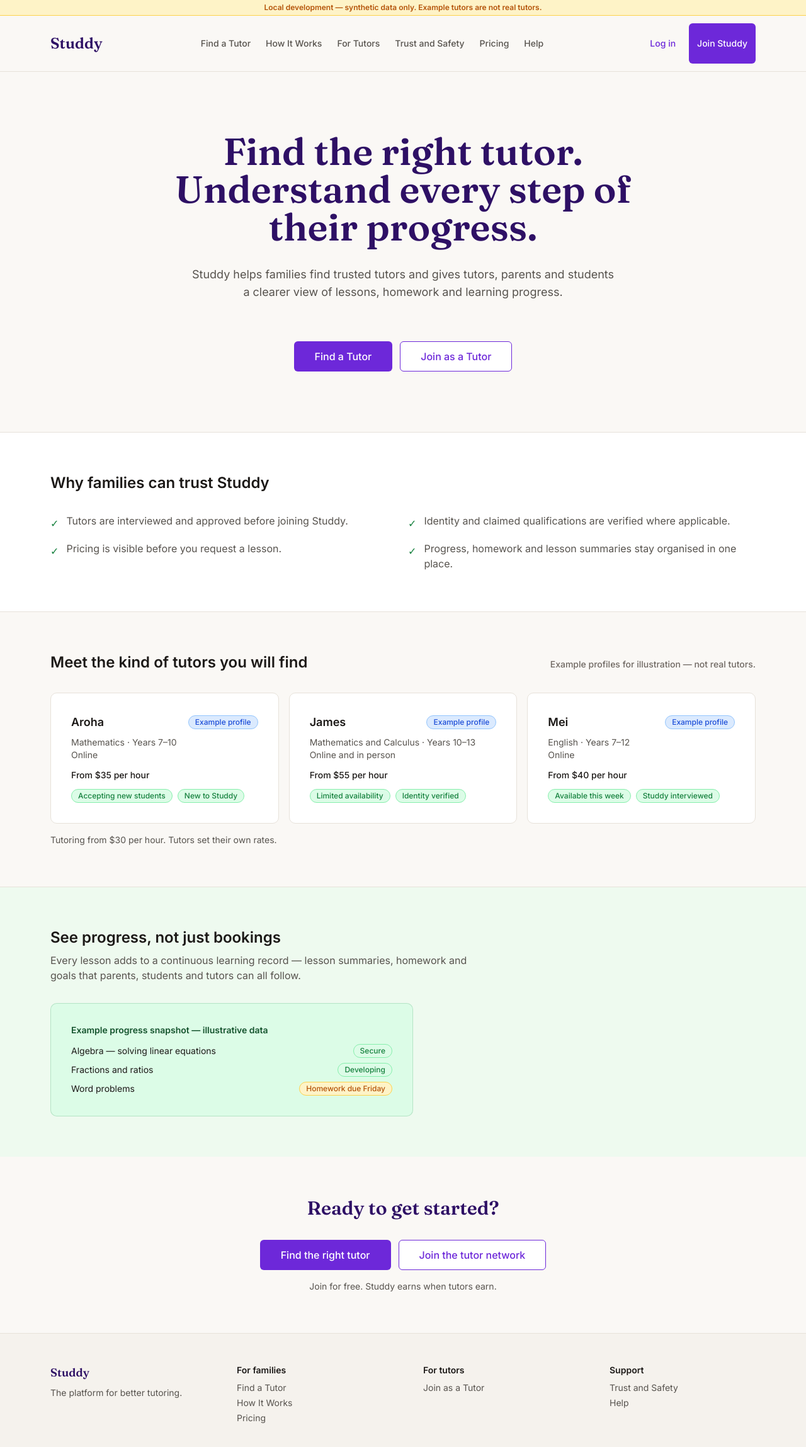
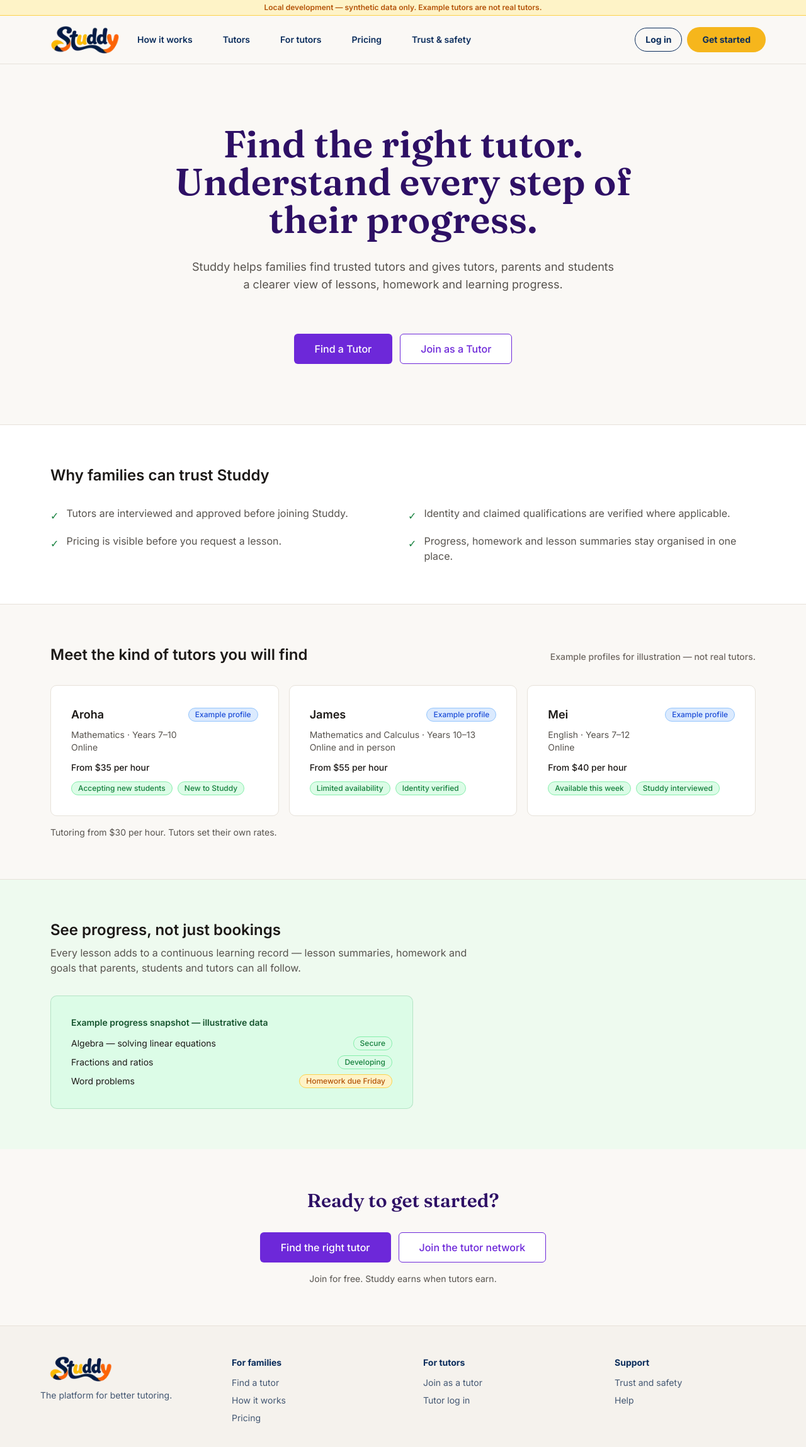
Before and after one commit to darshabloom/Studdy, a Next.js app in the folder apps/web/: page / in a window 1280 px wide. Shown: the top 2298 px of the page at 63% size. Built offline with nearby package versions, Linux system fonts and the light colour scheme.

Commit message:
feat(public): adopt approved Studdy logo, navy and yellow navigation

```diff
--- a/apps/web/src/components/layout/public-nav.tsx
+++ b/apps/web/src/components/layout/public-nav.tsx
@@ -1,41 +1,37 @@
+import Image from 'next/image';
 import Link from 'next/link';
-import { Button } from '@studdy/design-system';
 import type { ReactNode } from 'react';
+import logo from '@/assets/brand/studdy-logo-approved.webp';
 
-/** Public navigation, shared by the marketing pages and signed-out discovery. */
+/** Public navigation follows the approved Studdy navy/yellow brand kit. */
 export const PUBLIC_NAV_ITEMS = [
-  { href: '/tutors', label: 'Find a Tutor' },
-  { href: '/how-it-works', label: 'How It Works' },
-  { href: '/for-tutors', label: 'For Tutors' },
-  { href: '/trust-and-safety', label: 'Trust and Safety' },
+  { href: '/how-it-works', label: 'How it works' },
+  { href: '/tutors', label: 'Tutors' },
+  { href: '/for-tutors', label: 'For tutors' },
   { href: '/pricing', label: 'Pricing' },
-  { href: '/help', label: 'Help' },
+  { href: '/trust-and-safety', label: 'Trust & safety' },
 ] as const;
 
 export function PublicHeader(): ReactNode {
   return (
-    <div className="mx-auto flex max-w-6xl items-center justify-between gap-4 px-4 py-3">
-      <Link href="/" className="font-display text-2xl font-semibold text-brand-purple-deep">
-        Studdy
+    <div className="mx-auto flex w-full max-w-7xl flex-wrap items-center justify-between gap-4 px-5 py-4 sm:px-8">
+      <Link href="/" className="flex shrink-0 items-center rounded-md" aria-label="Studdy home">
+        <Image src={logo} alt="Studdy" priority unoptimized className="h-11 w-auto" />
       </Link>
-      <nav aria-label="Main" className="hidden items-center gap-5 lg:flex">
+      <nav aria-label="Main" className="order-3 flex w-full flex-wrap items-center justify-center gap-x-5 gap-y-2 text-sm font-semibold text-[#0B2D5C] lg:order-2 lg:w-auto lg:gap-7">
         {PUBLIC_NAV_ITEMS.map((item) => (
-          <Link
-            key={item.href}
-            href={item.href}
-            className="text-sm font-medium text-text-secondary hover:text-text-primary"
-          >
+          <Link key={item.href} href={item.href} className="rounded-md py-2 hover:text-[#F36F2B] focus-visible:outline-offset-4">
             {item.label}
           </Link>
         ))}
       </nav>
-      <div className="flex items-center gap-2">
-        <Button variant="quiet" size="sm" asChild>
-          <Link href="/sign-in">Log in</Link>
-        </Button>
-        <Button size="sm" asChild>
-          <Link href="/sign-up">Join Studdy</Link>
-        </Button>
+      <div className="order-2 ml-auto flex shrink-0 items-center gap-2 lg:order-3">
+        <Link href="/sign-in" className="rounded-full border border-[#0B2D5C] px-4 py-2 text-sm font-bold text-[#0B2D5C] hover:bg-[#DDEBFF]">
+          Log in
+        </Link>
+        <Link href="/sign-up" className="rounded-full bg-[#F6B61C] px-5 py-2.5 text-sm font-bold text-[#0B2D5C] hover:bg-[#ffd049]">
+          Get started
+        </Link>
       </div>
     </div>
   );
@@ -43,54 +39,31 @@ export function PublicHeader(): ReactNode {
 
 export function PublicFooter(): ReactNode {
   return (
-    <div className="mx-auto grid max-w-6xl gap-8 px-4 py-12 sm:grid-cols-2 lg:grid-cols-4">
+    <div className="mx-auto grid max-w-7xl gap-8 px-5 py-12 text-[#0B2D5C] sm:grid-cols-2 sm:px-8 lg:grid-cols-4">
       <div>
-        <p className="font-display text-lg font-semibold text-brand-purple-deep">Studdy</p>
-        <p className="mt-2 text-sm text-text-secondary">The platform for better tutoring.</p>
+        <Link href="/" aria-label="Studdy home"><Image src={logo} alt="Studdy" unoptimized className="h-10 w-auto" /></Link>
+        <p className="mt-3 text-sm text-[#435772]">The platform for better tutoring.</p>
       </div>
       <nav aria-label="Families" className="text-sm">
-        <p className="mb-2 font-semibold text-text-primary">For families</p>
-        <ul className="space-y-1 text-text-secondary">
-          <li>
-            <Link href="/tutors" className="hover:text-text-primary">
-              Find a Tutor
-            </Link>
-          </li>
-          <li>
-            <Link href="/how-it-works" className="hover:text-text-primary">
-              How It Works
-            </Link>
-          </li>
-          <li>
-            <Link href="/pricing" className="hover:text-text-primary">
-              Pricing
-            </Link>
-          </li>
+        <p className="mb-3 font-bold">For families</p>
+        <ul className="space-y-2 text-[#435772]">
+          <li><Link href="/tutors" className="hover:underline">Find a tutor</Link></li>
+          <li><Link href="/how-it-works" className="hover:underline">How it works</Link></li>
+          <li><Link href="/pricing" className="hover:underline">Pricing</Link></li>
         </ul>
       </nav>
       <nav aria-label="Tutors" className="text-sm">
-        <p className="mb-2 font-semibold text-text-primary">For tutors</p>
-        <ul className="space-y-1 text-text-secondary">
-          <li>
-            <Link href="/for-tutors" className="hover:text-text-primary">
-              Join as a Tutor
-            </Link>
-          </li>
+        <p className="mb-3 font-bold">For tutors</p>
+        <ul className="space-y-2 text-[#435772]">
+          <li><Link href="/for-tutors" className="hover:underline">Join as a tutor</Link></li>
+          <li><Link href="/sign-in" className="hover:underline">Tutor log in</Link></li>
         </ul>
       </nav>
       <nav aria-label="Support" className="text-sm">
-        <p className="mb-2 font-semibold text-text-primary">Support</p>
-        <ul className="space-y-1 text-text-secondary">
-          <li>
-            <Link href="/trust-and-safety" className="hover:text-text-primary">
-              Trust and Safety
-            </Link>
-          </li>
-          <li>
-            <Link href="/help" className="hover:text-text-primary">
-              Help
-            </Link>
-          </li>
+        <p className="mb-3 font-bold">Support</p>
+        <ul className="space-y-2 text-[#435772]">
+          <li><Link href="/trust-and-safety" className="hover:underline">Trust and safety</Link></li>
+          <li><Link href="/help" className="hover:underline">Help</Link></li>
         </ul>
       </nav>
     </div>
```
